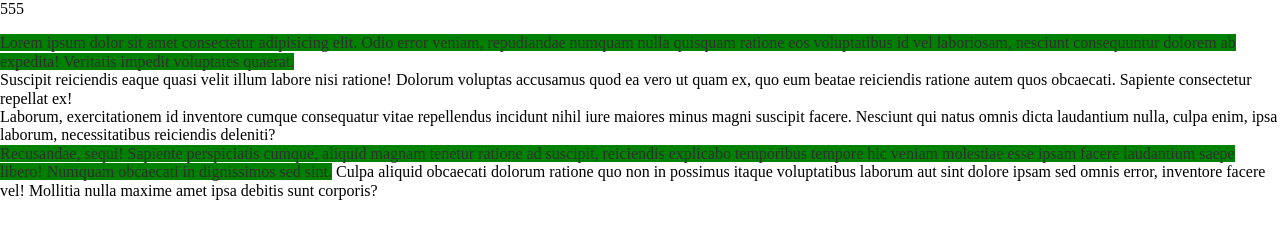
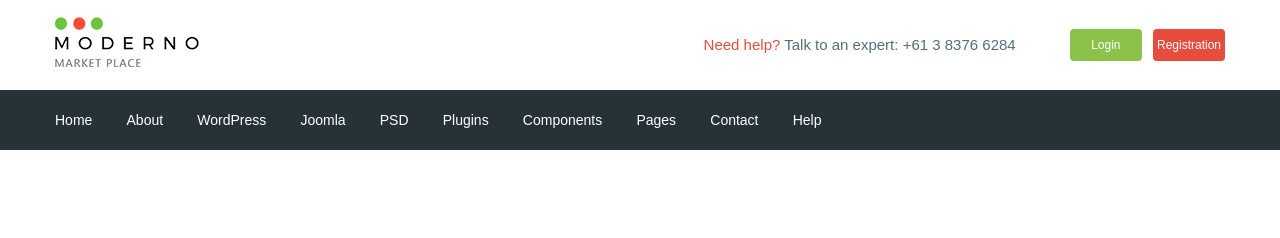
Before and after one commit to webdevw/moderno, a website: page app/index.html in a window 1280 px wide. Drawn offline with nearby package versions, Linux system fonts and the light colour scheme; files that its build step writes are made by us from their sources.

Commit message:
added header

```diff
--- a/app/index.html
+++ b/app/index.html
@@ -1,24 +1,106 @@
 <!DOCTYPE html>
 <html lang="en">
+
 <head>
     <meta charset="UTF-8">
     <meta name="viewport" content="width=device-width, initial-scale=1.0">
+    <link href="https://fonts.googleapis.com/css?family=Roboto:500,700&display=swap" rel="stylesheet">
     <link rel="stylesheet" href="css/libs.min.css">
     <link rel="stylesheet" href="css/style.min.css">
     <title>Document</title>
 </head>
+
 <body>
-    <div class="box">555</div>
-    <p>
-        <span class="test">Lorem ipsum dolor sit amet consectetur adipisicing elit. Odio error veniam, repudiandae numquam nulla quisquam ratione eos voluptatibus id vel laboriosam, nesciunt consequuntur dolorem ab expedita! Veritatis impedit voluptates quaerat.</span>
-        <span class="box">Suscipit reiciendis eaque quasi velit illum labore nisi ratione! Dolorum voluptas accusamus quod ea vero ut quam ex, quo eum beatae reiciendis ratione autem quos obcaecati. Sapiente consectetur repellat ex!</span>
-        <span class="box">Laborum, exercitationem id inventore cumque consequatur vitae repellendus incidunt nihil iure maiores minus magni suscipit facere. Nesciunt qui natus omnis dicta laudantium nulla, culpa enim, ipsa laborum, necessitatibus reiciendis deleniti?</span>
-        <span class="test">Recusandae, sequi! Sapiente perspiciatis cumque, aliquid magnam tenetur ratione ad suscipit, reiciendis explicabo temporibus tempore hic veniam molestiae esse ipsam facere laudantium saepe libero! Numquam obcaecati in dignissimos sed sint.</span>
-        <span>Culpa aliquid obcaecati dolorum ratione quo non in possimus itaque voluptatibus laborum aut sint dolore ipsam sed omnis error, inventore facere vel! Mollitia nulla maxime amet ipsa debitis sunt corporis?</span>
-    </p>
+    <header class="header">
+        <div class="header__top">
+            <div class="container">
+                <div class="header__top-inner">
+                    <div class="header__logo">
+                        <a href="#">
+                            <img src="images/logo.png" alt="">
+                        </a>
+                    </div>
+                    <div class="header__text">
+                        <a href="#">
+                            <span>Need help?</span>
+                        </a>
+                        Talk to an expert:
+                        <a class="header__phone" href="tel:61 3 8376 6284">+61 3 8376 6284</a>
+                    </div>
+                    <div class="header__box">
+                        <a href="#" class="basket"></a>
+                        <a href="#" class="header__btn header__btn-login">Login</a>
+                        <a href="#" class="header__btn header__btn-registr">Registration</a>
+                    </div>
+                </div>
+            </div>
+        </div>
+        <div class="header__menu">
+            <div class="container">
+                <nav class="menu">
+                    <ul class="menu__list">
+                        <li>
+                            <a href="#">
+                                Home
+                            </a>
+                        </li>
+                        <li>
+                            <a href="#">
+                                About
+                            </a>
+                        </li>
+                        <li>
+                            <a href="#">
+                                WordPress
+                            </a>
+                        </li>
+                        <li>
+                            <a href="#">
+                                Joomla
+                            </a>
+                        </li>
+                        <li>
+                            <a href="#">
+                                PSD
+                            </a>
+                        </li>
+                        <li>
+                            <a href="#">
+                                Plugins
+                            </a>
+                        </li>
+                        <li>
+                            <a href="#">
+                                Components
+                            </a>
+                        </li>
+                        <li>
+                            <a href="#">
+                                Pages
+                            </a>
+                        </li>
+                        <li>
+                            <a href="#">
+                                Contact
+                            </a>
+                        </li>
+                        <li>
+                            <a href="#">
+                                Help
+                            </a>
+                        </li>
+                    </ul>
+                </nav>
+            </div>
+        </div>
+
+    </header>
+
+
 
     <script src="https://ajax.googleapis.com/ajax/libs/jquery/3.4.1/jquery.min.js"></script>
     <script src="js/libs.min.js"></script>
     <script src="js/main.min.js"></script>
 </body>
+
 </html>
--- /dev/null
+++ b/app/scss/_fonts.scss
@@ -0,0 +1,7 @@
+@font-face{
+    font-family: 'Roboto-Regular', sans-serif;
+    src: url('../fonts/Roboto-Regular.woff2') format('woff2'),
+         url('../fonts/Roboto-Regular.woff') format('woff2');
+         font-weight: 400;
+         font-display: swap;
+}
--- /dev/null
+++ b/app/scss/_global.scss
@@ -0,0 +1,33 @@
+
+
+html{
+    box-sizing: border-box;
+}
+*,
+*::before,
+*::after{
+    box-sizing: inherit;
+}
+a{
+    display: inline-block;
+    text-decoration: none;
+    color: $color-text;
+}
+ul,
+li{
+    margin: 0;
+    padding: 0;
+    list-style: none;
+}
+body{
+    font-family: 'Roboto-Regular', sans-serif;
+    font-size: 15px;
+    font-weight: 400;
+    line-height: 24px;
+    color: $color-text;
+}
+.container{
+    max-width: 1200px;
+    margin: 0 auto;
+    padding: 0 15px;
+}
--- /dev/null
+++ b/app/scss/_vars.scss
@@ -0,0 +1,4 @@
+$color-text: #546e7a;
+$red: #e74c3c;
+$green: #8bc34a;
+$bg: #263238;
--- a/app/scss/style.scss
+++ b/app/scss/style.scss
@@ -1,18 +1,53 @@
-html{
-    box-sizing: border-box;
-}
-*,
-*::before,
-*::after{
-    box-sizing: inherit;
+@import 'vars';
+@import 'global';
+@import 'fonts';
+
+.header__top-inner{
+    display: flex;
+    justify-content: space-between;
+    height: 90px;
+    align-items: center;
 }
 
-.box {
+.header__text {
+    margin-left: auto;
+    margin-right: 50px;
+    span{
+        color: $red;
+    }
+}
+.header__btn {
+    padding: 4px;
+    width: 72px;
+    border-radius: 4px;
+    text-align: center;
+    color: #fff;
+    font-size: 12px;
+}
+.header__btn-login{
+    background-color: $green;
+}
+.header__btn-registr{
+    background-color: $red;
+    margin-left: 7px;
+}
+.header__menu {
+background-color: $bg;
+}
+.menu {
     display: flex;
+    align-items: center;
+    height: 60px;
 }
-.test{
-    margin: 0;
-    padding: 0;
-    color: #2f2f2f;
-    background-color: green;
+.menu__list {
+    li{
+        display: inline-block;
+        & + li{
+            margin-left: 30px;
+        }
+    }
+    a{
+        color: #fff;
+        font-size: 14px;
+    }
 }
--- a/gulpfile.js
+++ b/gulpfile.js
@@ -9,7 +9,7 @@ let gulp = require('gulp'),
 
 
 gulp.task('sass', function(){
-   return gulp.src('app/scss/style.scss')
+   return gulp.src('app/scss/**/*.scss')
          .pipe(sass({outputStyle: 'compressed'}))
          .pipe(rename({suffix: '.min'}))
          .pipe(autoprefixer({
@@ -60,7 +60,7 @@ gulp.task('browser-sync', function() {
 });
 
 gulp.task('watch', function(){
-    gulp.watch('app/scss/style.scss', gulp.parallel('sass'))
+    gulp.watch('app/scss/**/*.scss', gulp.parallel('sass'))
     gulp.watch('app/*.html', gulp.parallel('html'))
     gulp.watch('app/js/*.js', gulp.parallel('js'))
 });
```
Also changed, not shown: app/fonts/Roboto-Regular.woff (added), app/fonts/Roboto-Regular.woff2 (added), app/images/logo.png (added).
